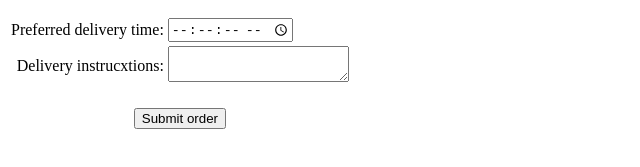
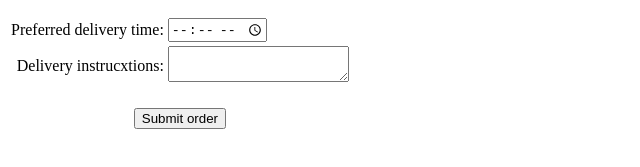
Before and after one commit to FaithCyrilMusa/Pete-s-Pizza-Delivery, a website: page index.html in a window 1280 px wide. Shown: the part 427-594 px from the top of the page, 0-640 px from the left. Drawn offline with Linux system fonts and the light colour scheme.

Commit message:
Pete's Pizza Delivery

```diff
--- a/index.html
+++ b/index.html
@@ -82,7 +82,7 @@
           <label for="delivery">Preferred delivery time: </label>
         </td>
         <td>
-          <input type="time" min="11:00" max="21:00" step="800" name="delivery" id="delivery" required>
+          <input type="time" min="11:00" max="21:00" step="60" name="delivery" id="delivery" required>
         </td>
       </tr>
 
```
